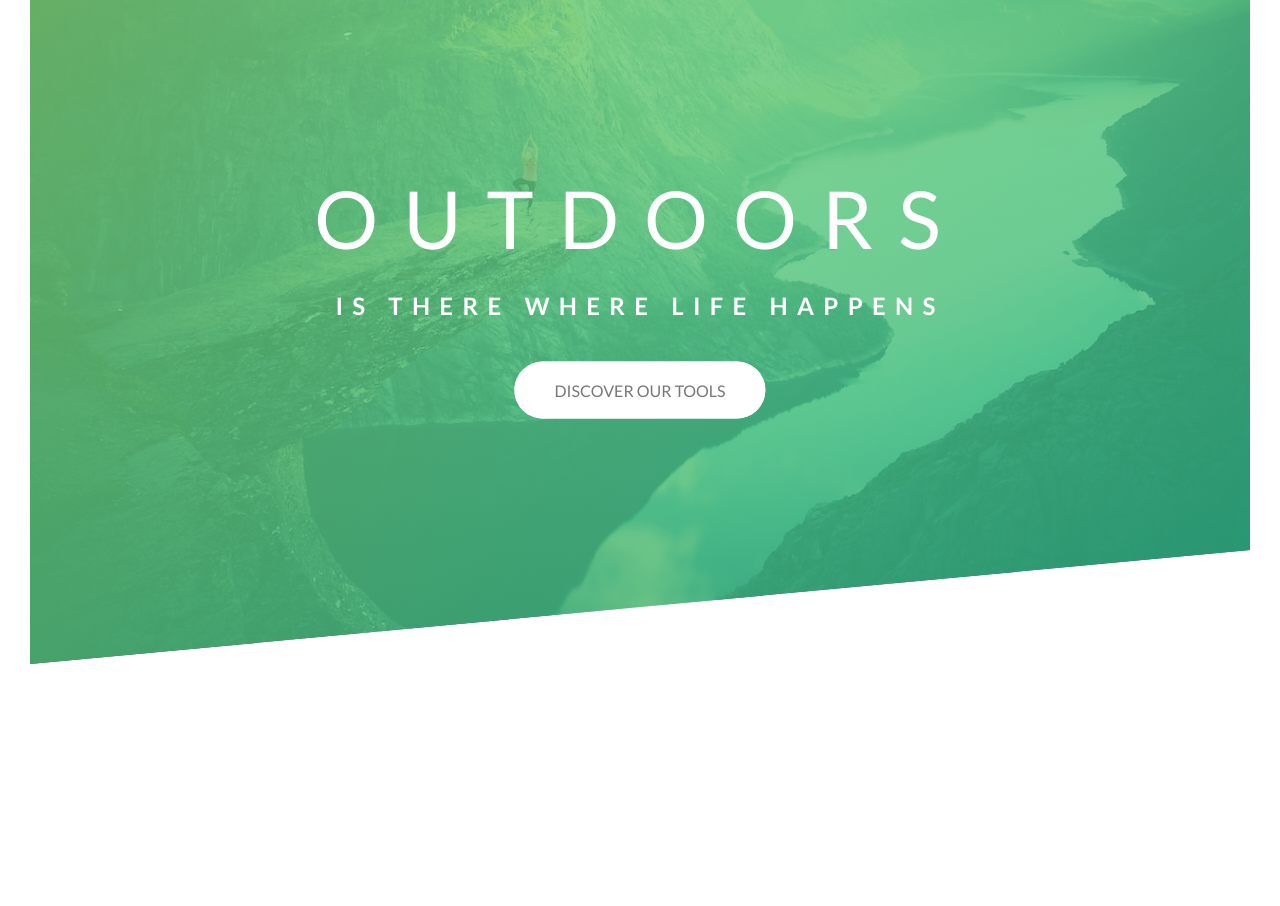
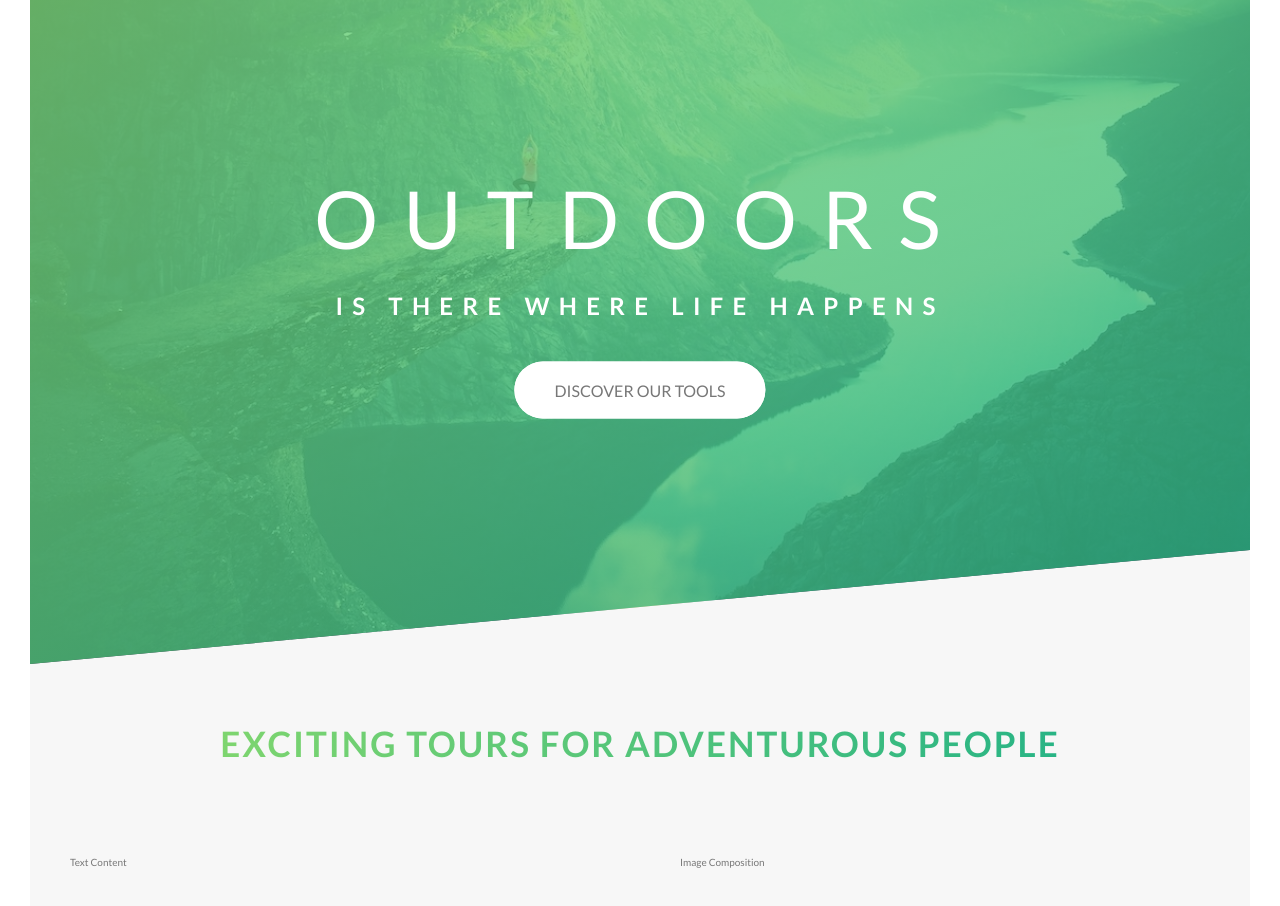
Before and after one commit to Zaky7/Tour-Website-Snippets, a website: page index.html in a window 1280 px wide. Shown: the part 126-1032 px from the top of the page. Before the commit the page ends 820 px from the top, so only its background shows below. Drawn offline with Linux system fonts and the light colour scheme.

Commit message:
Completed till lec6 of Natours

```diff
--- a/index.html
+++ b/index.html
@@ -97,6 +97,27 @@
             </div>
         </div>
     </section> -->
+
+    <main>
+        <section class="section-about">
+            <!-- Utility classes for the reusable code -->
+            <div class="u-center-text u-margin-bottom-8">
+                <h2 class="heading-secondary">
+                    Exciting tours for adventurous people
+                </h2>
+            </div>
+
+            <div class="row">
+                <div class="col-1-of-2">
+                    Text Content
+                </div>
+                <div class="col-1-of-2">
+                    Image Composition
+                </div>
+            </div>
+
+        </section>
+    </main>
 </body>
 
 </html>
--- a/package.json
+++ b/package.json
@@ -6,7 +6,7 @@
   "scripts": {
     "test": "echo \"Error: no test specified\" && exit 1",
     "compile:sass" : "node-sass scss/main.scss css/style.css -w",
-    "start-server": "live-server --port=7800"
+    "start-server": "live-server --port=7800 && compile:sass"
   },
   "author": "",
   "license": "ISC",
--- a/scss/abstracts/_variables.scss
+++ b/scss/abstracts/_variables.scss
@@ -6,9 +6,11 @@
 $color-white: #fff;
 $color-grey-dark: #777;
 $color-dark: #000;
+$color-black: rgba(0, 0, 0, 0.303);
+
+$color-grey-light-1: #f7f7f7;
 
 // GRID
-$grid-width: 114rem;
-$grid-height: 4rem;
+$grid-width: 114rem;$grid-height: 4rem;
 $gutter-vertical: 6rem; // =
 $gutter-horizontal: 8rem; // ||
--- a/scss/base/_typography.scss
+++ b/scss/base/_typography.scss
@@ -12,7 +12,6 @@
  .heading-primary {
    text-transform: uppercase;
    color: #fff;
-
    /* Removing shakyness in css animations of header */
    backface-visibility: hidden;
    margin-bottom: 3.5rem;
@@ -35,3 +34,26 @@
      animation: moveInRight 1s ease-out;
    }
  }
+
+
+ .heading-secondary {
+   font-size: 3.5rem;
+   text-transform: uppercase;
+   font-weight: 700;
+  //  Gradient Transition
+   background-image: linear-gradient(to right, $color-primary-light, $color-primary-dark);
+  // Make the background only occur within the text
+  display: inline-block;
+  background-clip: text;
+  -webkit-background-clip: text;
+  // Make the color transparent
+  color: transparent;
+  letter-spacing: .2rem;
+  transition: all .2s;
+
+  &:hover {
+    transform: skewY(2deg) skewX(15deg) scale(1.1);
+    /* offset-x | offset-y | blur-radius | color , opacity(20 %)*/
+    text-shadow: .5rem 1rem 2rem rgba($color-black, .2)
+  }
+ }
--- a/scss/base/_utilities.scss
+++ b/scss/base/_utilities.scss
@@ -0,0 +1,5 @@
+.u-center-text { text-align: center }
+
+.u-margin-bottom-8 {
+  margin-bottom: 8rem;
+}
--- a/scss/layout/_grid.scss
+++ b/scss/layout/_grid.scss
@@ -2,7 +2,6 @@
   // 1rem 10px
   // if width is less than max-width then it occupies 100% of width
   max-width: $grid-width;
-  background-color: #eee;
   margin: 0 auto;
 
   &:not(:last-child) {
@@ -12,8 +11,6 @@
   @include clearfix;
 
   [class^="col-"] {
-    background-color: #f22253ba;
-    color: white;
     float: left;
     height: $grid-height;
     &:not(:last-child) {
--- a/scss/main.scss
+++ b/scss/main.scss
@@ -1,6 +1,7 @@
+@import "abstracts/variables";
+@import "base/utilities";
 @import "base/typography";
 @import "base/base";
-@import "abstracts/variables";
 @import "abstracts/functions";
 @import "abstracts/mixins";
 
@@ -8,6 +9,7 @@
 @import "components/button";
 @import "layout/header";
 @import "layout/grid";
+
 
 /*
 Table OF Contents
--- a/scss/pages/_home.scss
+++ b/scss/pages/_home.scss
@@ -0,0 +1,7 @@
+.section-about {
+  background-color: $color-grey-light-1;
+  padding: 25rem 0;
+  // In order to put it in the polygon
+  // 95vh - 75vh
+  margin-top: -25vh;
+}
```
Also changed, not shown: css/style.css.
